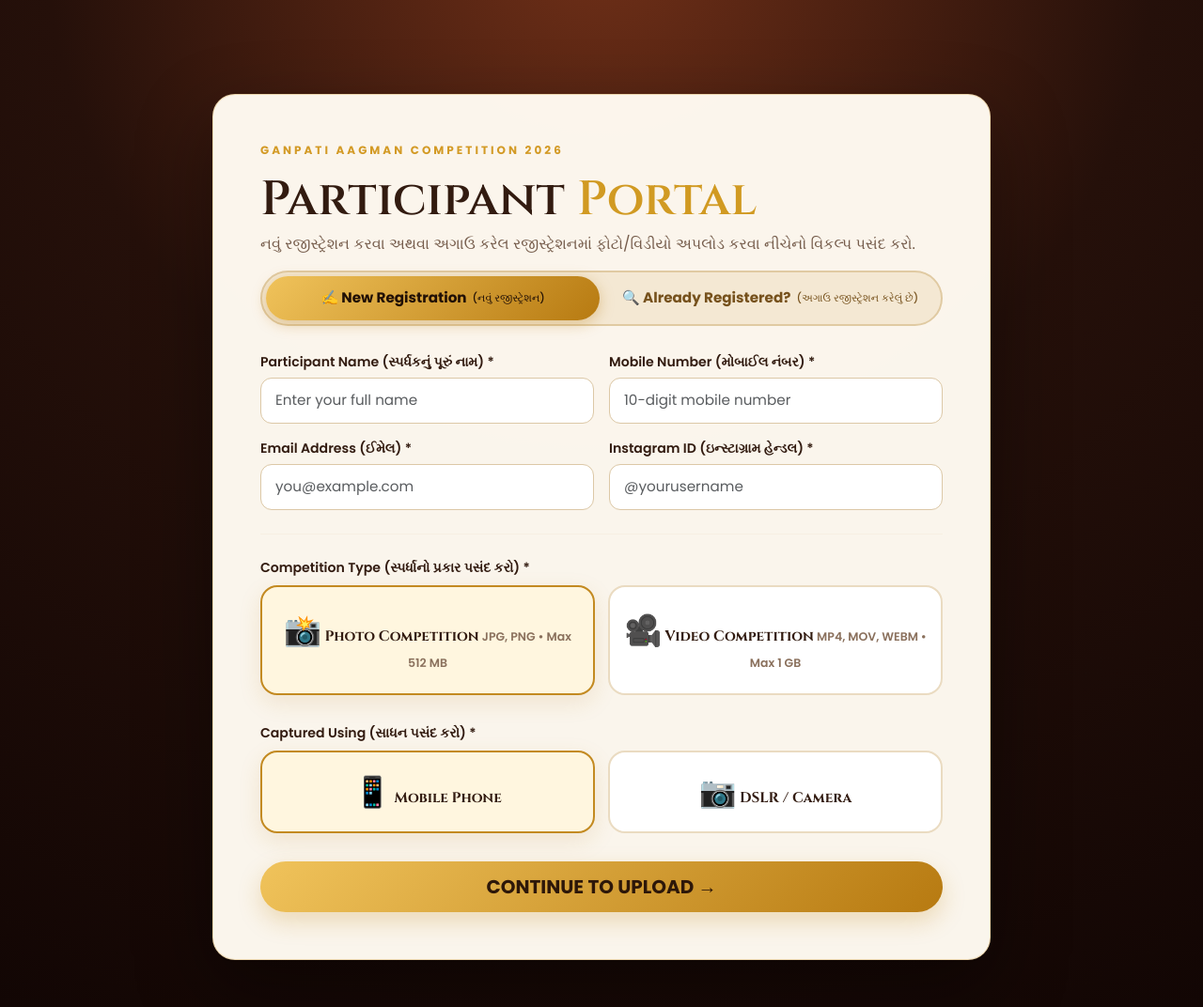
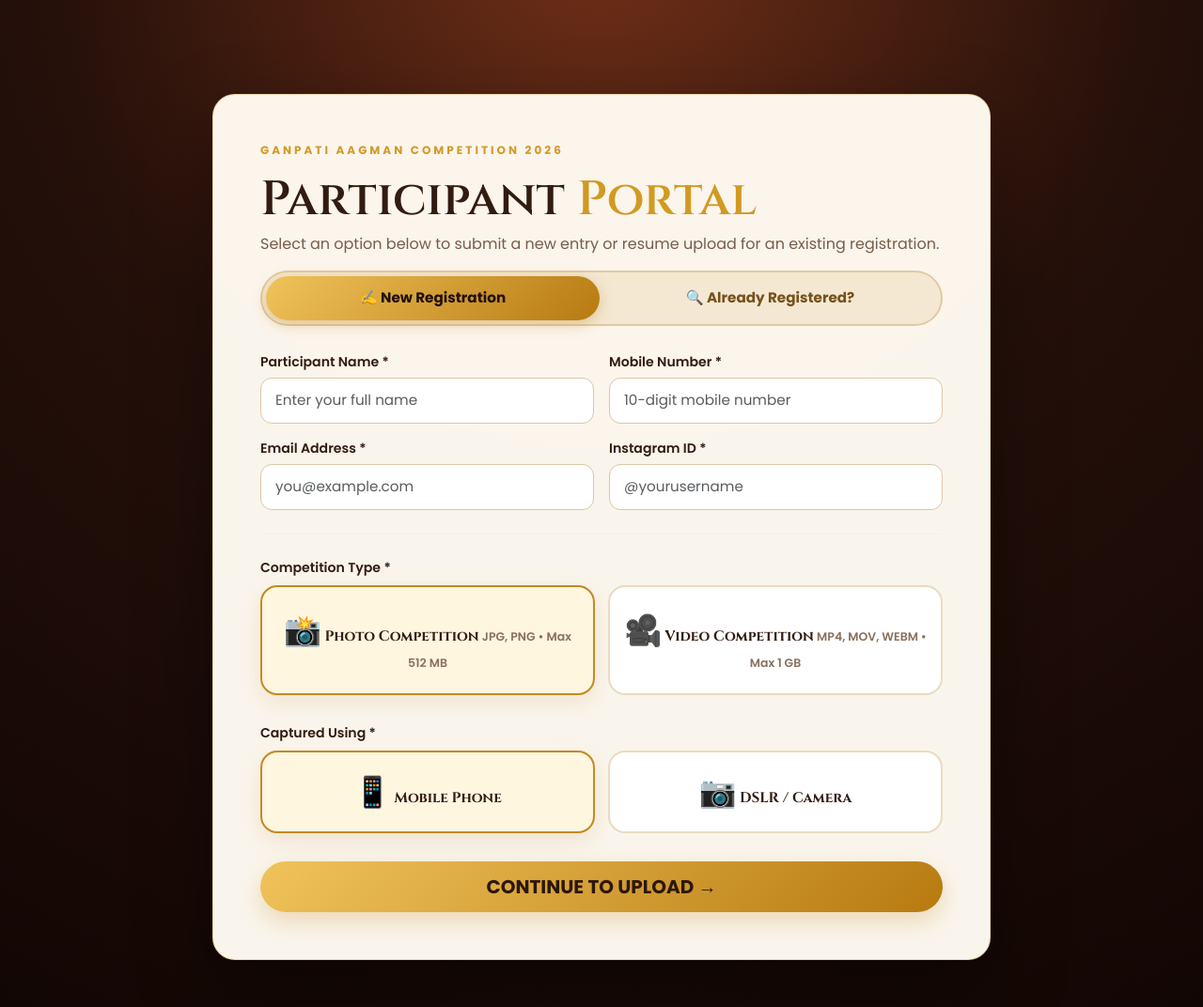
Before and after one commit to takshacharya7-star/new-alkapuri-cha-maharaja., a Flask app: page /registration in a window 1280 px wide. Shown: the part 70-1142 px from the top of the page at 94% size. Run offline with Flask 3, Linux system fonts and the light colour scheme.

Commit message:
Restore homepage to original and make registration portal 100% English

```diff
--- a/app.py
+++ b/app.py
@@ -89,7 +89,7 @@ def api_lookup():
             return jsonify({
                 'success': False,
                 'not_found': True,
-                'error': 'આ મોબાઈલ નંબર પર કોઈ રજીસ્ટ્રેશન મળ્યું નથી. કૃપા કરીને નવું રજીસ્ટ્રેશન કરો.'
+                'error': 'No registration found with this mobile number. Please do a new registration.'
             }), 404
 
         entry = result.data[0]
--- a/templates/registration.html
+++ b/templates/registration.html
@@ -23,7 +23,7 @@
     text-align: center;
     padding: 12px 14px;
     border-radius: 40px;
-    font-size: clamp(0.78rem, 2.5vw, 0.95rem);
+    font-size: clamp(0.82rem, 2.5vw, 0.95rem);
     font-weight: 700;
     color: #76511c;
     cursor: pointer;
@@ -219,15 +219,15 @@
   <div class="form-card">
     <p class="eyebrow">GANPATI AAGMAN COMPETITION 2026</p>
     <h1>Participant <span>Portal</span></h1>
-    <p class="muted">નવું રજીસ્ટ્રેશન કરવા અથવા અગાઉ કરેલ રજીસ્ટ્રેશનમાં ફોટો/વિડીયો અપલોડ કરવા નીચેનો વિકલ્પ પસંદ કરો.</p>
+    <p class="muted">Select an option below to submit a new entry or resume upload for an existing registration.</p>
 
     <!-- Flow Switcher Tabs -->
     <div class="flow-tabs">
       <button class="flow-tab active" id="tabBtnNew" onclick="switchTab('new')">
-        ✍️ New Registration<br><small style="font-size:0.7rem;font-weight:500">(નવું રજીસ્ટ્રેશન)</small>
+        ✍️ New Registration
       </button>
       <button class="flow-tab" id="tabBtnExisting" onclick="switchTab('existing')">
-        🔍 Already Registered?<br><small style="font-size:0.7rem;font-weight:500">(અગાઉ રજીસ્ટ્રેશન કરેલું છે)</small>
+        🔍 Already Registered?
       </button>
     </div>
 
@@ -238,25 +238,25 @@
       <form id="registrationForm" novalidate>
         <div class="row g-3">
           <div class="col-md-6">
-            <label>Participant Name (સ્પર્ધકનું પૂરું નામ) *</label>
+            <label>Participant Name *</label>
             <input id="name" class="form-control" required placeholder="Enter your full name">
           </div>
           <div class="col-md-6">
-            <label>Mobile Number (મોબાઈલ નંબર) *</label>
+            <label>Mobile Number *</label>
             <input id="mobile" class="form-control" required inputmode="numeric" maxlength="10" placeholder="10-digit mobile number">
           </div>
           <div class="col-md-6">
-            <label>Email Address (ઈમેલ) *</label>
+            <label>Email Address *</label>
             <input id="email" type="email" class="form-control" required placeholder="you@example.com">
           </div>
           <div class="col-md-6">
-            <label>Instagram ID (ઇન્સ્ટાગ્રામ હેન્ડલ) *</label>
+            <label>Instagram ID *</label>
             <input id="instagram" class="form-control" required placeholder="@yourusername">
           </div>
         </div>
 
         <hr>
-        <label class="mb-2">Competition Type (સ્પર્ધાનો પ્રકાર પસંદ કરો) *</label>
+        <label class="mb-2">Competition Type *</label>
         <div class="choice-grid mb-4">
           <label class="choice">
             <input type="radio" name="competition" value="Photo" checked required>
@@ -272,7 +272,7 @@
           </label>
         </div>
 
-        <label class="mb-2">Captured Using (સાધન પસંદ કરો) *</label>
+        <label class="mb-2">Captured Using *</label>
         <div class="choice-grid">
           <label class="choice compact">
             <input type="radio" name="captured" value="Mobile" checked required>
@@ -299,11 +299,11 @@
     <div class="tab-content-panel" id="panelExisting">
       <div class="lookup-box">
         <label style="color:#76511c;font-size:0.95rem;margin-bottom:8px">
-          Enter Your Registered Mobile Number (રજીસ્ટર્ડ મોબાઈલ નંબર નાખો):
+          Enter Your Registered Mobile Number:
         </label>
         <div class="phone-input-wrap">
           <span class="phone-prefix">🇮🇳 +91</span>
-          <input type="tel" id="lookupMobile" class="phone-field" maxlength="10" placeholder="Enter 10-digit number" autocomplete="tel">
+          <input type="tel" id="lookupMobile" class="phone-field" maxlength="10" placeholder="Enter 10-digit mobile number" autocomplete="tel">
         </div>
         <button class="btn btn-gold w-100 mt-3" type="button" id="lookupBtn" onclick="lookupRegistration()">
           🔍 FIND MY REGISTRATION →
@@ -313,12 +313,12 @@
       <!-- NOT REGISTERED NOTICE BOX -->
       <div class="not-registered-box" id="notRegisteredBox">
         <div class="not-reg-icon">⚠️</div>
-        <h3 class="not-reg-title">તમે હજી રજીસ્ટ્રેશન નથી કર્યું!</h3>
+        <h3 class="not-reg-title">No Registration Found!</h3>
         <p class="not-reg-text" id="notRegMsg">
-          આ મોબાઈલ નંબર પર કોઈ અગાઉનું રજીસ્ટ્રેશન મળ્યું નથી. સ્પર્ધામાં ભાગ લેવા માટે કૃપા કરીને પહેલાં નવું રજીસ્ટ્રેશન કરો.
+          No previous registration was found with this mobile number. Please register as a new participant to submit your entry.
         </p>
         <button type="button" class="btn-new-reg-switch" onclick="switchToNewRegistrationWithPhone()">
-          👉 અહીં ક્લિક કરી નવું રજીસ્ટ્રેશન કરો (New Registration)
+          👉 Click Here for New Registration
         </button>
       </div>
 
@@ -355,7 +355,7 @@
 
         <!-- RESELECT / CONFIRM CATEGORY & DEVICE -->
         <h4 class="reselect-heading">🎯 Confirm or Change Your Category & Device</h4>
-        <p class="reselect-tip">તમે જે ફાઇલ અપલોડ કરવા માંગો છો તે મુજબ નીચે કેટેગરી અને ડિવાઇસ પસંદ કરો:</p>
+        <p class="reselect-tip">Select your competition type and capture device for this upload:</p>
 
         <label class="mb-2">Competition Type *</label>
         <div class="choice-grid mb-3">
@@ -473,7 +473,7 @@ async function lookupRegistration() {
   currentFoundEntry = null;
 
   if (!query || query.length < 10) {
-    alert("કૃપા કરીને તમારો 10 અંકનો મોબાઈલ નંબર નાખો.");
+    alert("Please enter a valid 10-digit mobile number.");
     input.focus();
     return;
   }
@@ -497,7 +497,7 @@ async function lookupRegistration() {
     } else {
       // Not registered
       notRegBox.style.display = 'block';
-      document.getElementById('notRegMsg').textContent = `મોબાઈલ નંબર ${query} પર કોઈ રજીસ્ટ્રેશન મળ્યું નથી. કૃપા કરીને નીચેના બટન પર ક્લિક કરી નવું રજીસ્ટ્રેશન કરો.`;
+      document.getElementById('notRegMsg').textContent = `No previous registration was found with mobile number ${query}. Please click below to complete a new registration.`;
     }
   } catch (ex) {
     lookupBtn.disabled = false;
@@ -517,7 +517,7 @@ function displayFoundProfile(entry) {
   const badge = document.getElementById('profStatusBadge');
   if (isSubmitted) {
     badge.className = "status-badge-inline status-submitted";
-    badge.innerHTML = "✅ Already Submitted (ફરી અપલોડ કરી શકો છો)";
+    badge.innerHTML = "✅ Already Submitted (Re-upload available)";
   } else {
     badge.className = "status-badge-inline status-registered";
     badge.innerHTML = "⏳ Registered (Pending Upload)";
```
Also changed, not shown: templates/index.html (+2 -12 lines).
